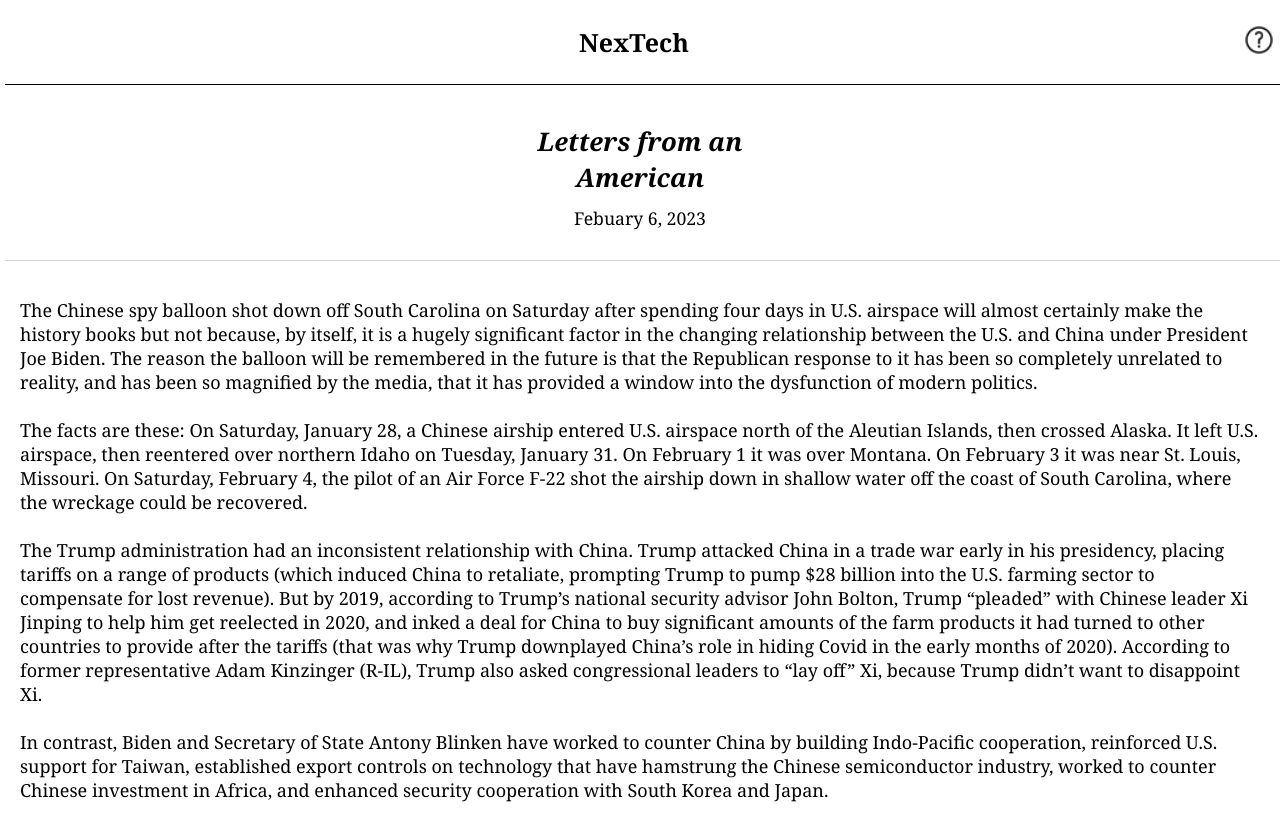
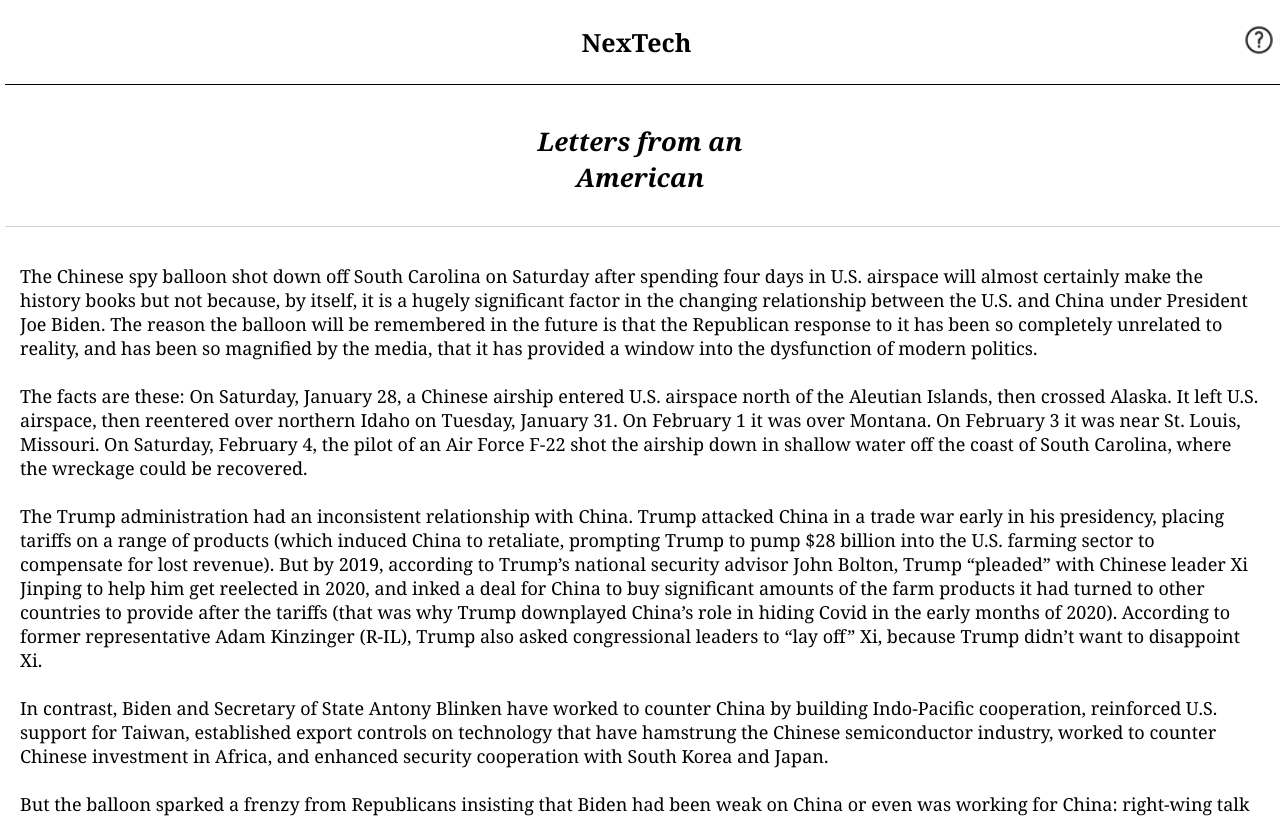
Before and after one commit to prgoodwin/nexttech, a Next.js app: page / in a window 1280 px wide. Shown: the top 818 px of the page. Built offline with nearby package versions, Linux system fonts and the light colour scheme.

Commit message:
removed date

```diff
--- a/src/pages/article.tsx
+++ b/src/pages/article.tsx
@@ -5,7 +5,6 @@ export default function article(){
             <div className="article--header">
                 <p className="article--title">Letters from an</p>
                 <p className="article--title">American</p>
-                <p className="article--date">Febuary 6, 2023</p>
             </div>
             <p className="article--body">
                 The Chinese spy balloon shot down off South Carolina on Saturday after spending four days in U.S. airspace will almost certainly make the history books but not because, by itself, it is a hugely significant factor in the changing relationship between the U.S. and China under President Joe Biden. The reason the balloon will be remembered in the future is that the Republican response to it has been so completely unrelated to reality, and has been so magnified by the media, that it has provided a window into the dysfunction of modern politics.
--- a/src/pages/button.tsx
+++ b/src/pages/button.tsx
@@ -7,7 +7,7 @@ const button = () => {
     return (
         <div className="nav--help">
             {!open && <button className="button--img" onClick={() => setOpen(!open)}><img src="icons8-question-mark-24.png" className="button--icon"/></button>}
-            {open && <p className="button--help" onClick={() => setOpen(false)}>If you have any questions please ask!</p>}
+            {open && <p className="button--help" onClick={() => setOpen(false)}>If you have any questions please ask.</p>}
         </div>
     )
 }
--- a/src/styles/globals.css
+++ b/src/styles/globals.css
@@ -22,7 +22,7 @@ nav {
   font-weight: 700;
   font-size: 25px;
   margin-left: auto;
-  padding-left: 30px;
+  padding-left: 35px;
 }
 
 .nav--help {
@@ -45,13 +45,6 @@ nav {
   margin: 0px auto 0px auto;
 }
 
-.article--date {
-  padding-top: 10px;
-  font-weight: 300;
-  font-size: 1.1rem; /* 1.25 rem*/
-  margin: 0px auto 0px auto;
-}
-
 .article--body{
   padding: 20px;
   font-size: 18px;
```
